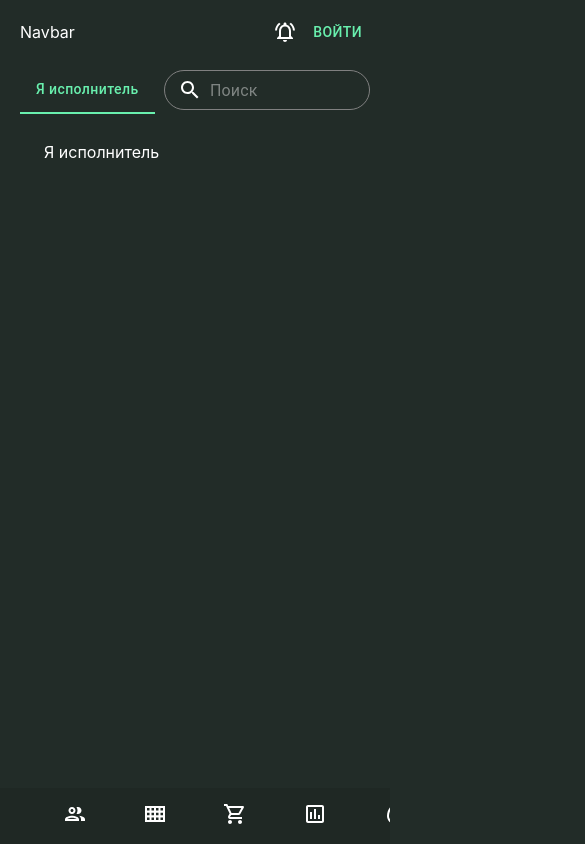
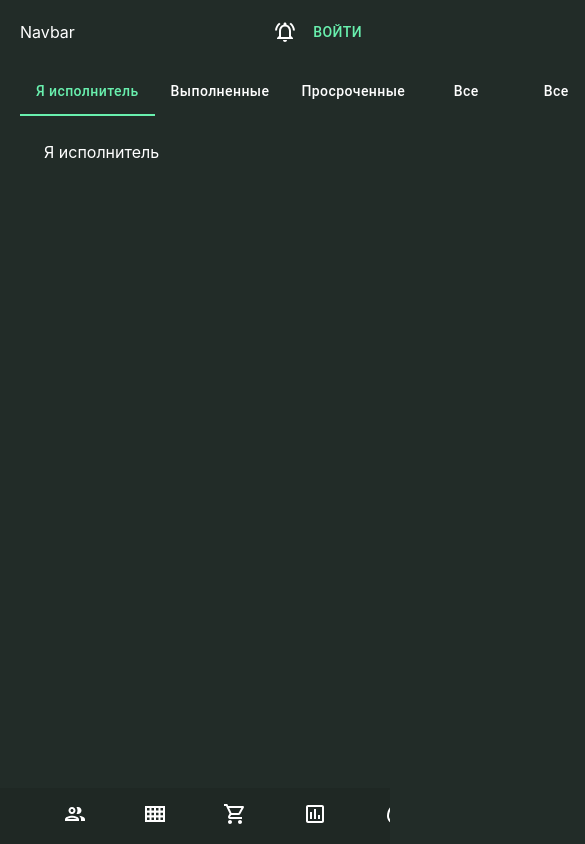
Before and after one commit to dev-tokumei/serviceTypescript, a React (Create React App) app: page /todo in a window 390 px wide. Shown: the top 844 px of the page, 585 px wide, since content can reach past the window. Built offline with nearby package versions, Linux system fonts and the light colour scheme.

Commit message:
change stayle

```diff
--- a/src/components/Tasks/todo.css
+++ b/src/components/Tasks/todo.css
@@ -1,6 +1,20 @@
 @media (max-width: 700px) {
-  .mobile {
-    display: flex;
-    flex-direction: column;
+  .css-pcsl8w {
+    display: flex !important;
+    flex-direction: column-reverse !important;
+    flex-wrap: wrap !important;
   }
 }
+
+.css-1qq5tj-MuiInputBase-input-MuiOutlinedInput-input {
+  color: #fff !important;
+}
+
+.css-69z67c-MuiTabs-scroller {
+  height: 48px !important;
+}
+
+.css-o98gj9-MuiInputBase-root-MuiOutlinedInput-root {
+  border-radius: 35px !important;
+  height: 40px;
+}
--- a/src/components/Tasks/todo.tsx
+++ b/src/components/Tasks/todo.tsx
@@ -3,7 +3,6 @@ import {
   alpha,
   Box,
   InputAdornment,
-  InputBase,
   TextField,
 } from '@mui/material';
 import { Layout } from '../../layout/layout';
@@ -73,7 +72,7 @@ const Todo: React.FC = () => {
           <TextField
             placeholder='Поиск'
             sx={{
-              width: '960px',
+              width: '100%',
               borderRadius: 35,
               label: { color: 'white' },
               color: '#fff',
--- a/src/index.css
+++ b/src/index.css
@@ -32,16 +32,3 @@ main {
   padding: 0 20px;
   width: 100%;
 }
-
-.css-1qq5tj-MuiInputBase-input-MuiOutlinedInput-input {
-  color: #fff !important;
-}
-
-.css-69z67c-MuiTabs-scroller {
-  height: 48px !important;
-}
-
-.css-o98gj9-MuiInputBase-root-MuiOutlinedInput-root {
-  border-radius: 35px !important;
-  height: 40px;
-}
```
